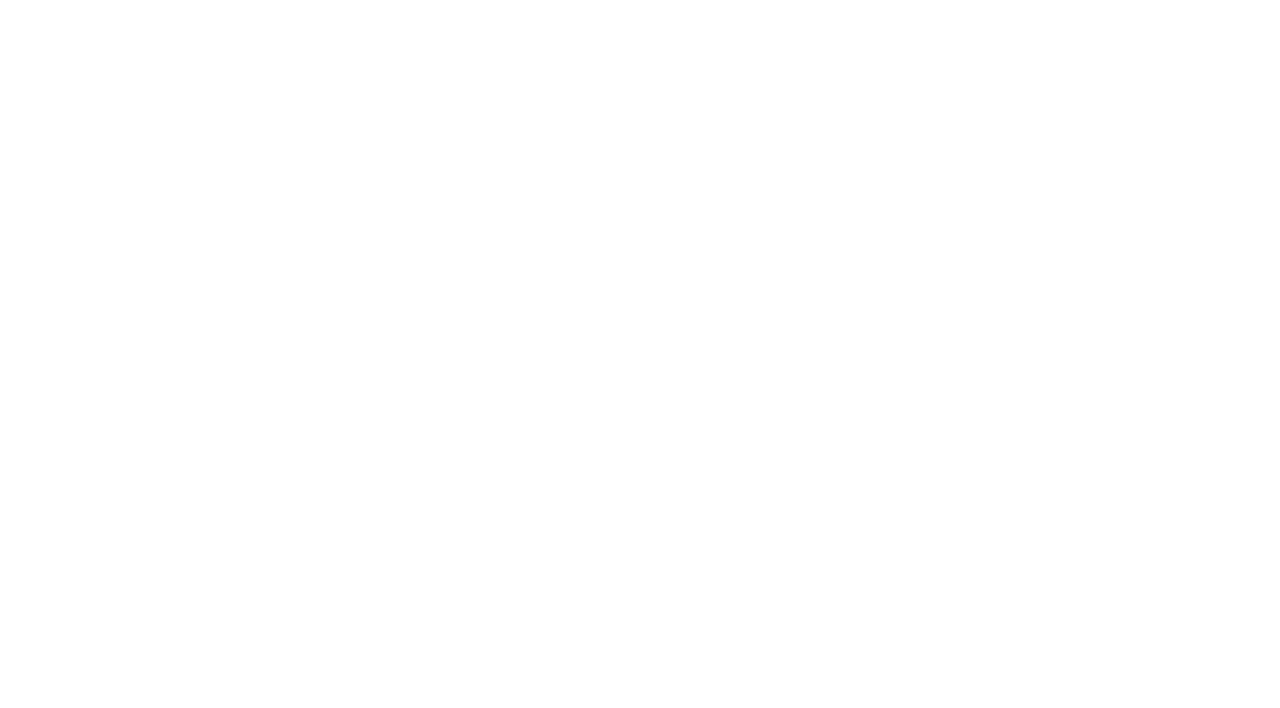
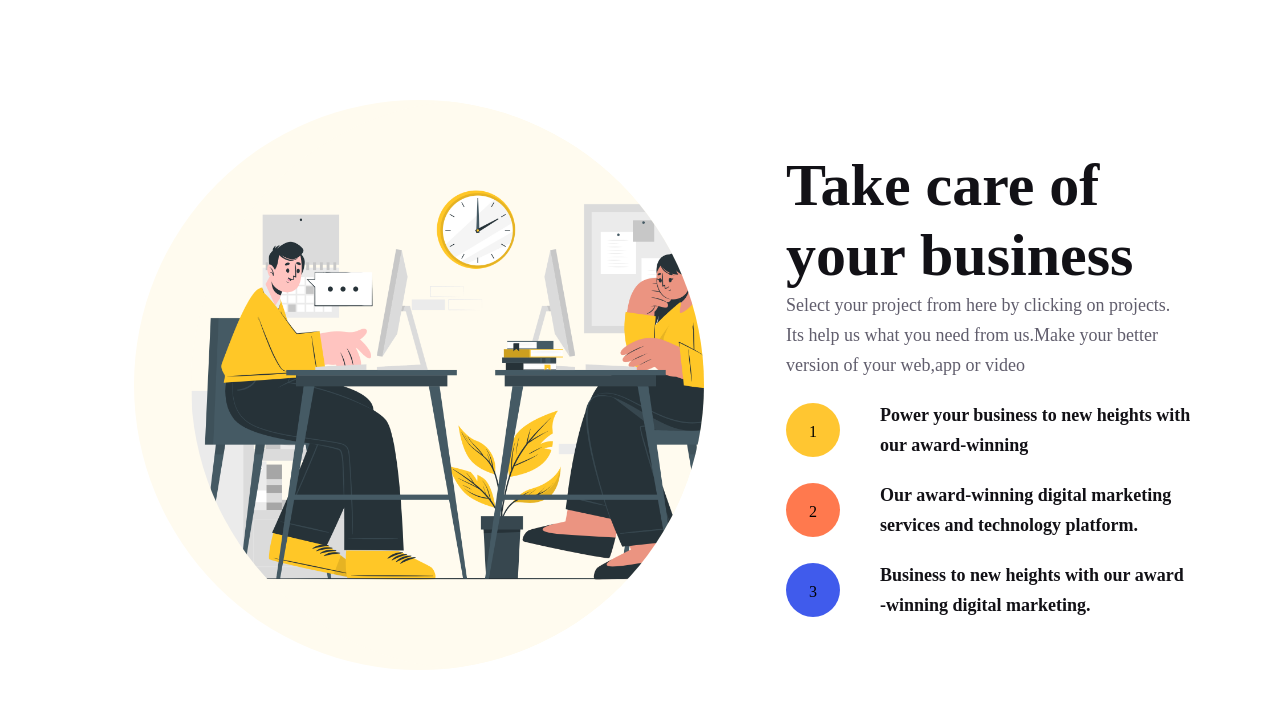
Before and after one commit to ngocphuocha/4lifeteam-marketing-agency, a plain HTML site: page index.html in a window 1280 px wide. Drawn offline with Linux system fonts and the light colour scheme.

Commit message:
take care component UI

```diff
--- /dev/null
+++ b/css/takecare.css
@@ -0,0 +1,93 @@
+/*HieuDinh*/
+.container{
+    margin:100px auto;
+    display: flex;
+    align-items: center;
+    flex-wrap: wrap;
+    overflow-x: hidden;
+
+}
+.tron{
+    margin-left: 10%;
+    width:  570px;
+    height: 570px;
+    border-radius: 50%  ;
+    font-size: 18px;
+    overflow: hidden;
+    background: #FFFBEF;
+}
+.title {
+
+    font-family: 'Poppins';
+    font-style: normal;
+    font-weight: 600;
+    font-size: 60px;
+    line-height: 70px;
+    color: #121116;
+
+}
+
+.heading {
+
+    font-family: 'Poppins';
+    font-style: normal;
+    font-weight: 400;
+    font-size: 18px;
+    line-height: 30px;
+    color: #605D6C;
+
+
+}
+
+.content-info{
+    margin:10px auto;
+    display: flex;
+    flex-direction: column;
+    align-content: space-around;
+    word-break: break-all;
+}
+
+.content-box{
+    display: flex;
+    gap: 40px;
+    align-items: center;
+    margin-top: 20px;
+}
+
+.circle{
+    width:  54px;
+    height: 54px;
+    border-radius: 50%  ;
+    line-height: 58px;
+    text-align: center;
+}
+
+.content{
+    font-family: 'Poppins';
+font-style: normal;
+font-weight: 600;
+font-size: 18px;
+line-height: 30px;
+
+
+
+
+color: #121116;
+}
+
+.one{
+    background: #FFC631;
+}
+.two{
+    background: #FF794E;
+}
+.three{
+    background: #405BEC;
+}
+
+@media only screen and (max-width: 375px) {
+    .content-info {
+        font-size: 20px;
+        word-break: break-all;
+    }
+}
--- a/index.html
+++ b/index.html
@@ -6,11 +6,46 @@
     <meta name="viewport" content="width=device-width, initial-scale=1.0" />
     <title>Landing page</title>
     <!-- hoang nhi css -->
-    <link rel="stylesheet" href="css/our-service.css" />
+    <!--<link rel="stylesheet" href="css/our-service.css" /> -->
+    <!-- HieuDinh -->
+    <link rel="stylesheet" href="css/takecare.css" />
   </head>
+
   <body>
-    <!-- Our service (Hoang nhi) -->
+    <!--HieuDinh-->
+    <div class="container">
+      <div class="tron">
+        <img width="50%" src="images/Office work-cuate.png" class="tron" alt="">
+      </div>
 
-    <!--  our service (hoang nhi) -->
+
+      <div class="content-info">
+        <div class="title">Take care of
+          <span style="display: block">your business</span></div>
+
+        <div class="heading">
+          Select your project from here by clicking on projects.
+          <span style="display: block"> Its help us what
+            you need from us.Make your better <span style="display: block">version of your web,app or video</span></span>
+        </div>
+
+        <div class="content-box">
+          <div class="circle one">1</div>
+          <div class="content">Power your business to new heights with<span style="display: block">our award-winning </span> </div>
+        </div>
+
+        <div class="content-box">
+          <div class="circle two">2</div>
+          <div class="content">Our award-winning digital marketing<span style="display: block">services and technology platform.</span> </div>
+        </div>
+
+        <div class="content-box">
+          <div class="circle three">3</div>
+          <div class="content">Business to new heights with our award<span style="display: block">-winning digital marketing.</span></div>
+        </div>
+      </div>
+    </div>
+
+    <!--HieuDinh-->
   </body>
 </html>
```
Also changed, not shown: images/Office work-cuate.png (added), 1 other file.
